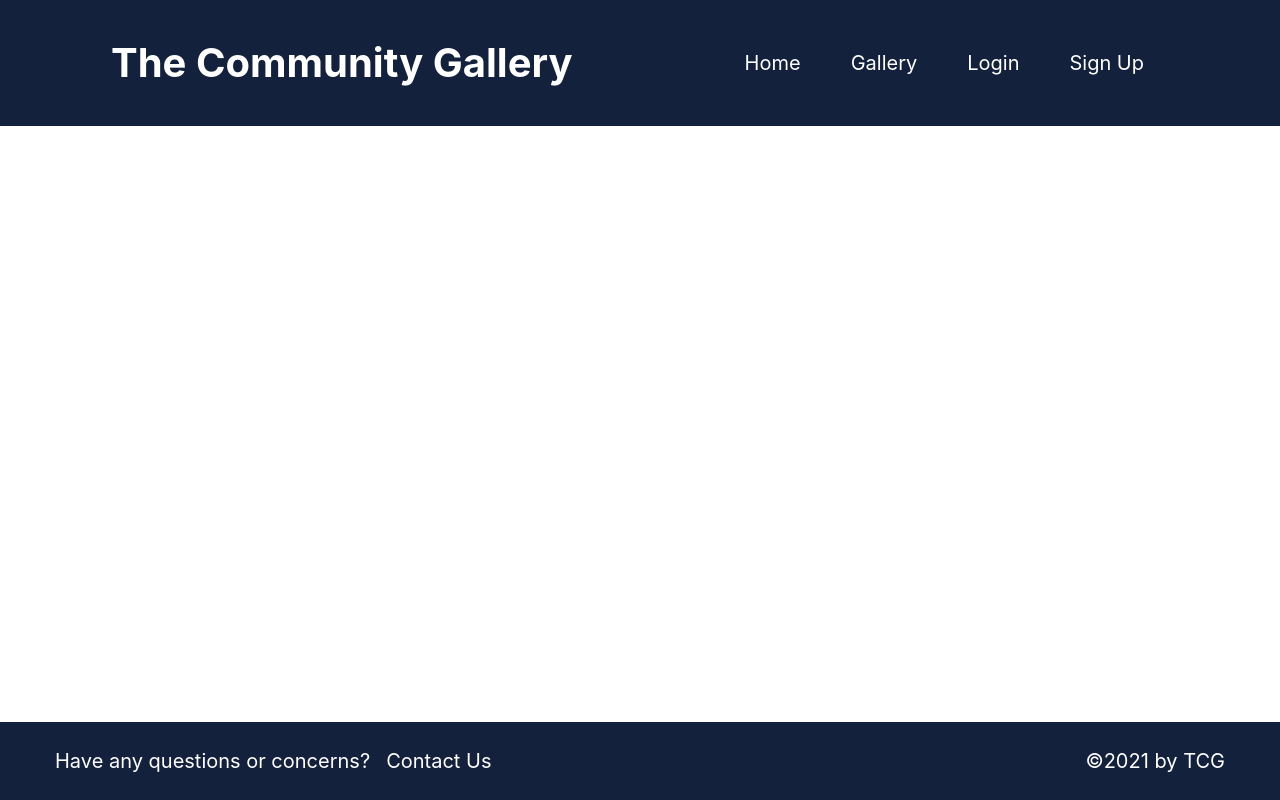
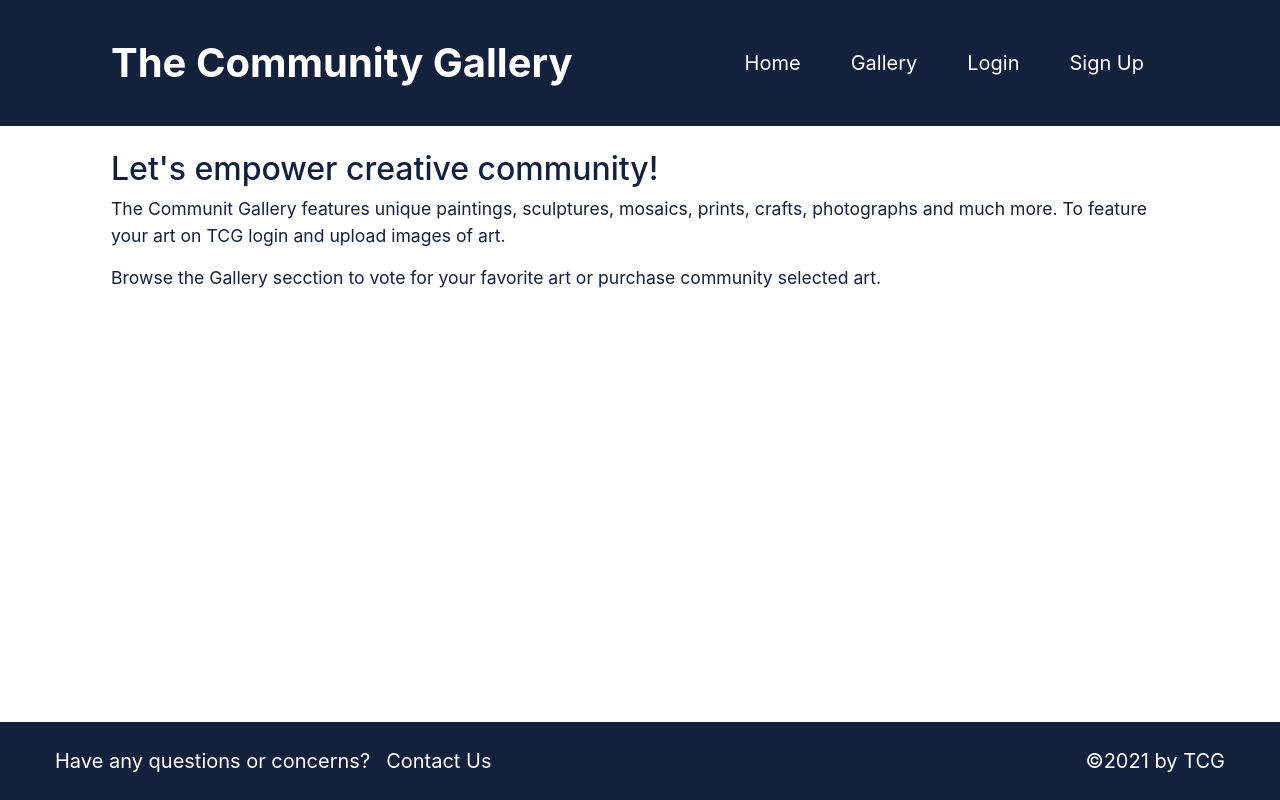
Before and after one commit to deepikabekal/TCG, a React (Create React App) app in the folder client/: page / in a window 1280 px wide. Built offline with nearby package versions, Linux system fonts and the light colour scheme.

Commit message:
message added

```diff
--- a/client/src/pages/Home.js
+++ b/client/src/pages/Home.js
@@ -30,7 +30,15 @@ const Home = () => {
     ]
     return (
         <section>
-
+            <div>
+                <h2>Let's empower creative community!</h2>
+                <p>
+                    The Communit Gallery features unique paintings, sculptures, mosaics, prints, crafts, photographs and much more. To feature your art on TCG login and upload images of art.
+                </p>
+                <p>
+                    Browse the Gallery secction to vote for your favorite art or purchase community selected art.
+                </p>
+            </div>
         </section>
     )
 }
```
